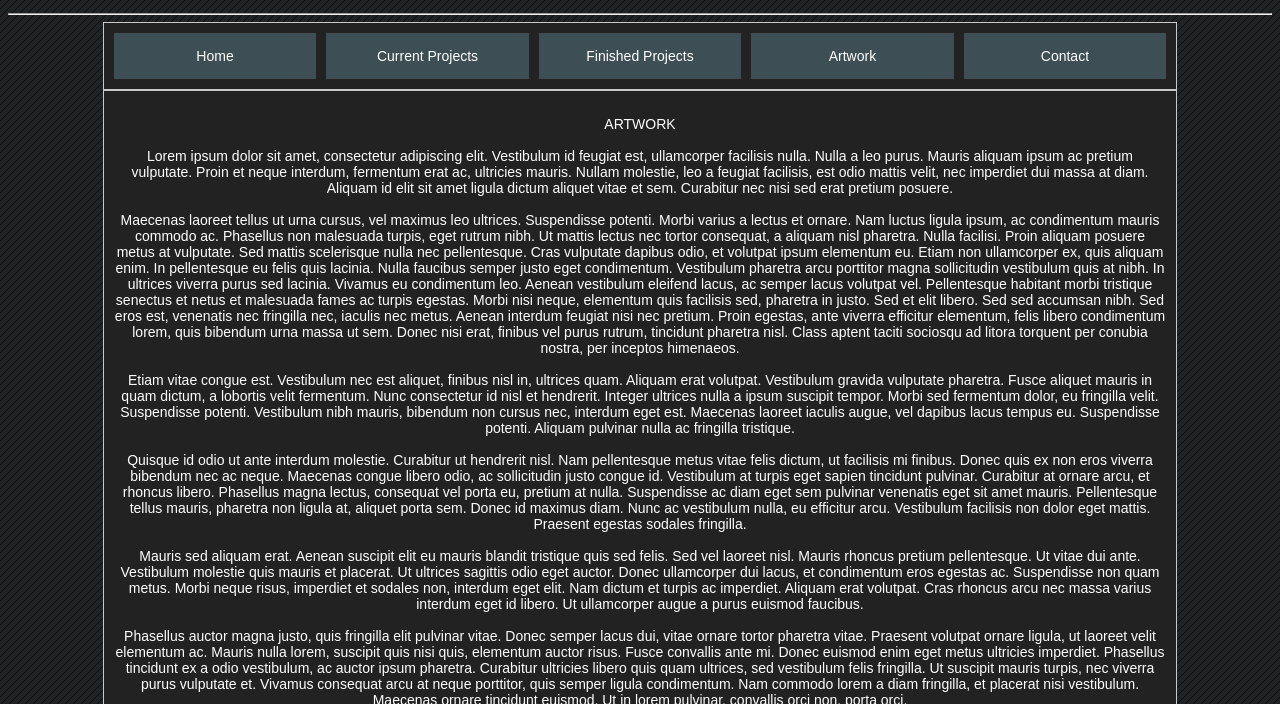
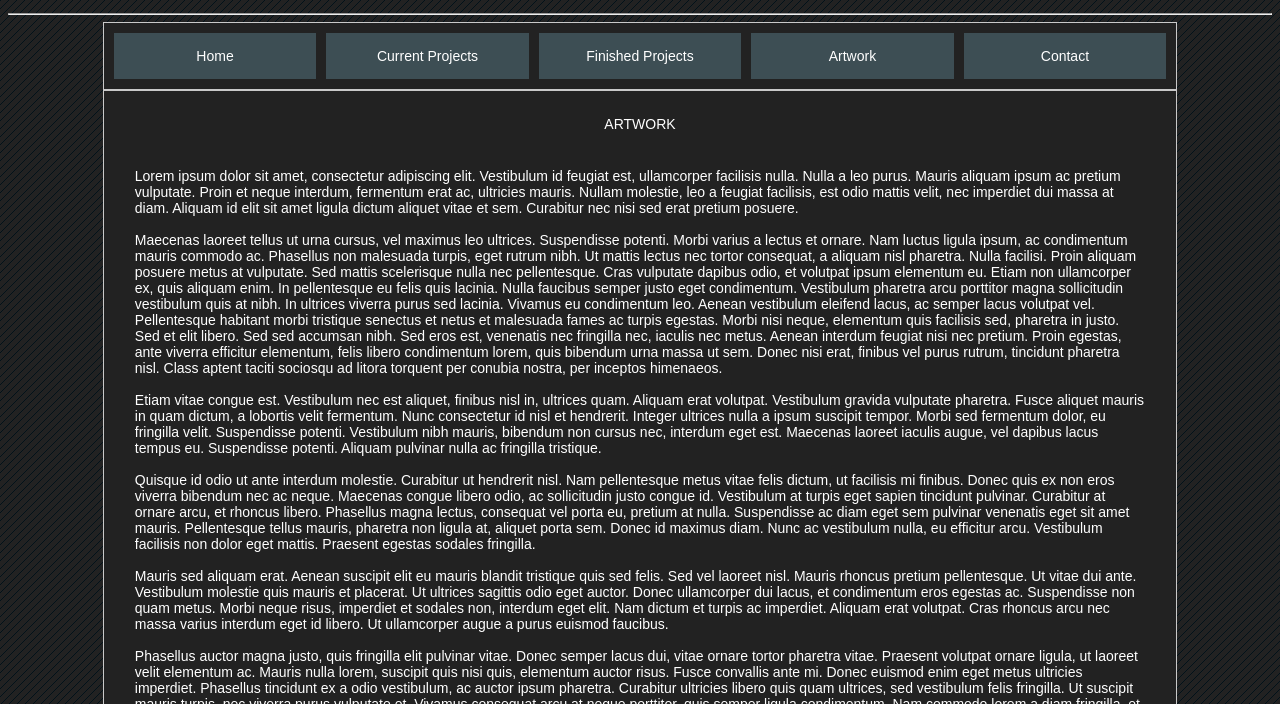
Before and after one commit to SamSwitzer/SamSwitzer.github.io, a plain HTML site: page artwork.html in a window 1280 px wide. Shown: the part 96-800 px from the top of the page. Drawn offline with Linux system fonts and the light colour scheme.

Commit message:
Centered page titles, aligned content left

```diff
--- a/artwork.html
+++ b/artwork.html
@@ -44,6 +44,8 @@
 			ARTWORK
 		<br>
 		<br>
+		</p>
+		<p align="left" style="margin:20px;">
 			Lorem ipsum dolor sit amet, consectetur adipiscing elit. Vestibulum id feugiat est, ullamcorper facilisis nulla. Nulla a leo purus. Mauris aliquam ipsum ac pretium vulputate. Proin et neque interdum, fermentum erat ac, ultricies mauris. Nullam molestie, leo a feugiat facilisis, est odio mattis velit, nec imperdiet dui massa at diam. Aliquam id elit sit amet ligula dictum aliquet vitae et sem. Curabitur nec nisi sed erat pretium posuere.
 		<br>
 		<br>
```
Also changed, not shown: current.html (+2 -0 lines), finished.html (+2 -0 lines).
